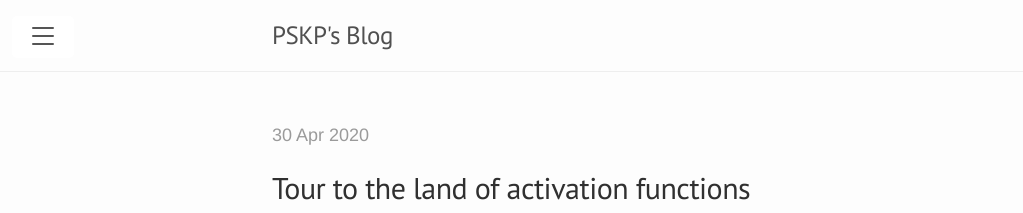
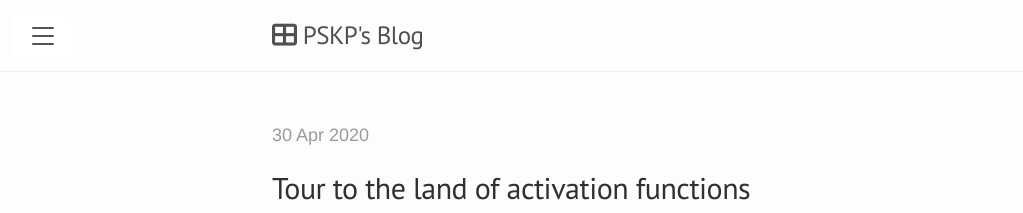
Before and after one commit to PSKP-95/pskp-95.github.io, a Jekyll site: the page built from index.html, in a window 1280 px wide. Shown: the top 213 px of the page, without its empty margins (8-1031 px from the left). Built offline with Jekyll 4.4.1, drawn with Linux system fonts in a browser that asks for light colours; nearby versions of some CDN libraries; the list of posts is cut into pages by our own code; comment, search, counter and statistics services are not loaded.

Commit message:
font awesome support

```diff
--- a/_includes/head.html
+++ b/_includes/head.html
@@ -26,6 +26,7 @@
     <meta name="author" content="Parikshit Patil">
     <meta property="og:title" content="This is blog on Deep learning, machine learning and artificial intelligence written by Parikshit Patil. (PSKP-95)">
     <meta property="og:image" content="https://pskp-95.github.io/public/images/icon.png">
+    <script src="https://kit.fontawesome.com/71b3820bf4.js" crossorigin="anonymous"></script>
   {% elsif page.title == "About" %}
     <!-- Google fonts-->
     <link rel="stylesheet" href="/public/resume/assets/style.css">
@@ -39,6 +40,7 @@
     <meta name="author" content="{{ page.author}}">
     <meta property="og:title" content="{{page.title}}">
     <meta property="og:image" content="{{ page.thumbnail }}">
+    <script src="https://kit.fontawesome.com/71b3820bf4.js" crossorigin="anonymous"></script>
   {% endif %}
 
   <link rel="apple-touch-icon-precomposed" sizes="144x144" href="https://pskp-95.github.io/public/images/icon.png">
```
